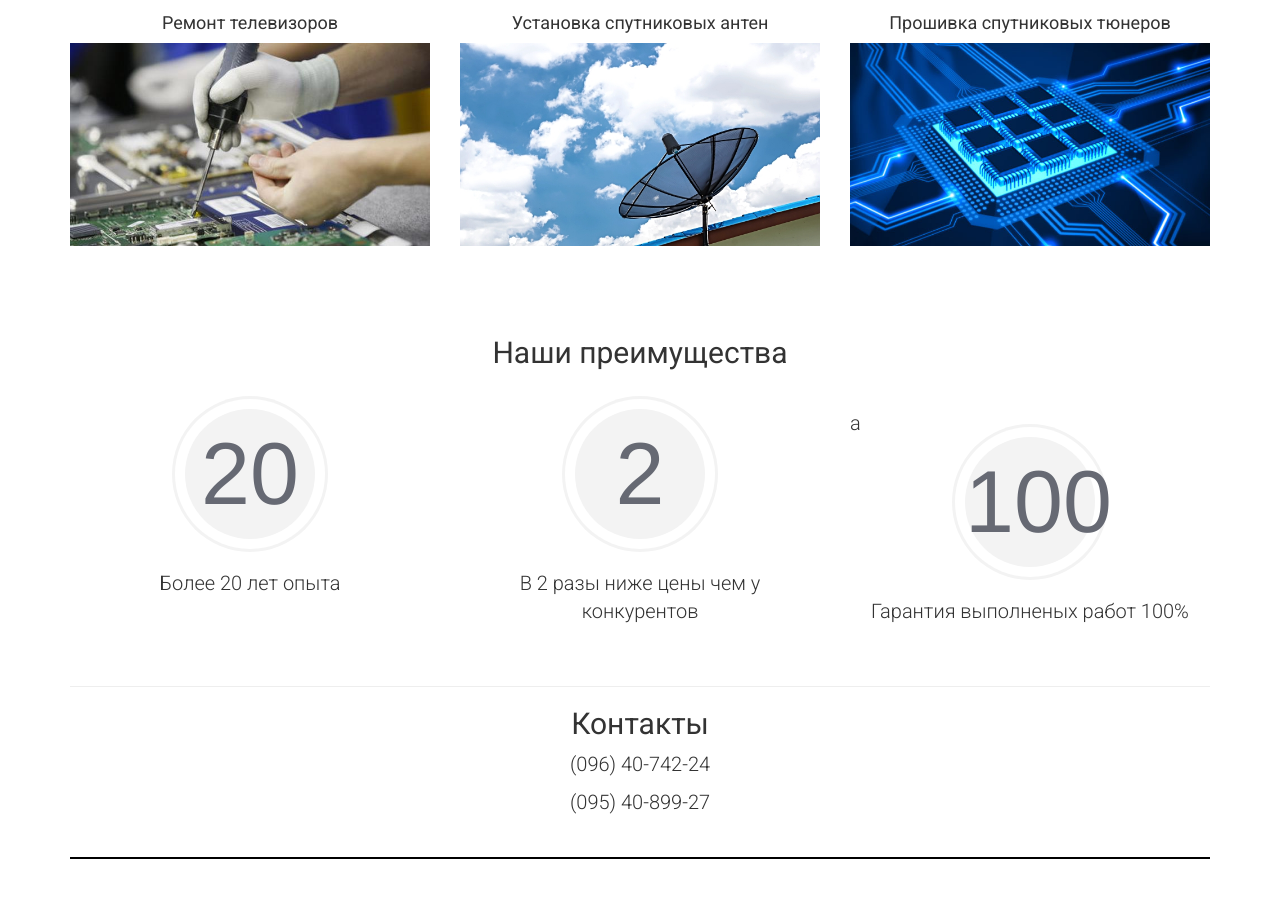
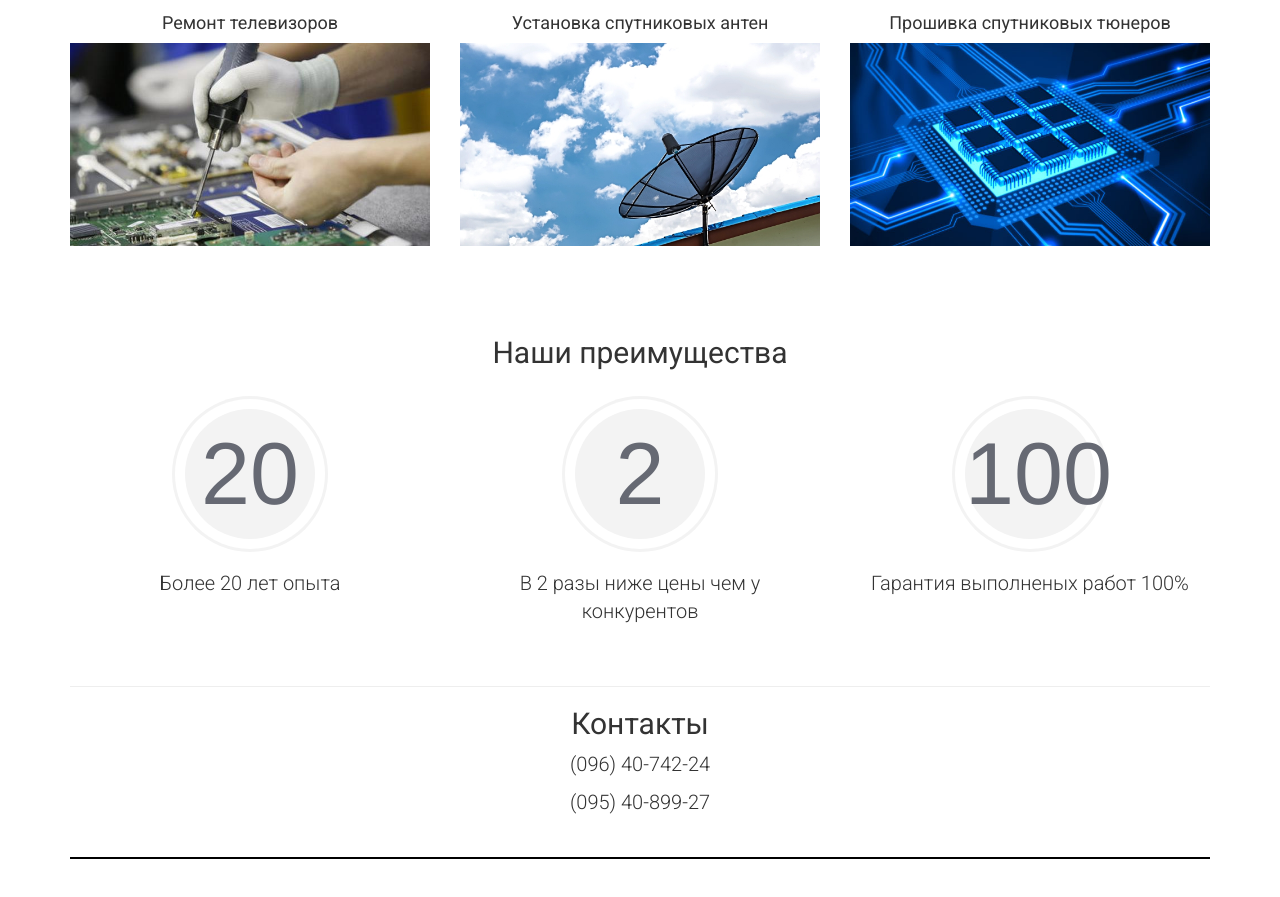
Before and after one commit to KBMSr/KBMSr.github.io, a plain HTML site: page index.html in a window 1280 px wide. Shown: the part 810-1707 px from the top of the page. Drawn offline with nearby package versions, Linux system fonts and the light colour scheme; a script that the page names is missing; files whose address does not match are found by name; a web font is replaced by a local one.

Commit message:
delete a

```diff
--- a/index.html
+++ b/index.html
@@ -65,7 +65,7 @@
         </div>
       </div>
       <div class="col-sm-4">
-        <div class="statictic">a
+        <div class="statictic">
           <span class="circle">100</span>
           <span class="descr text-center">Гарантия выполненых работ 100%</span>
         </div>
```
